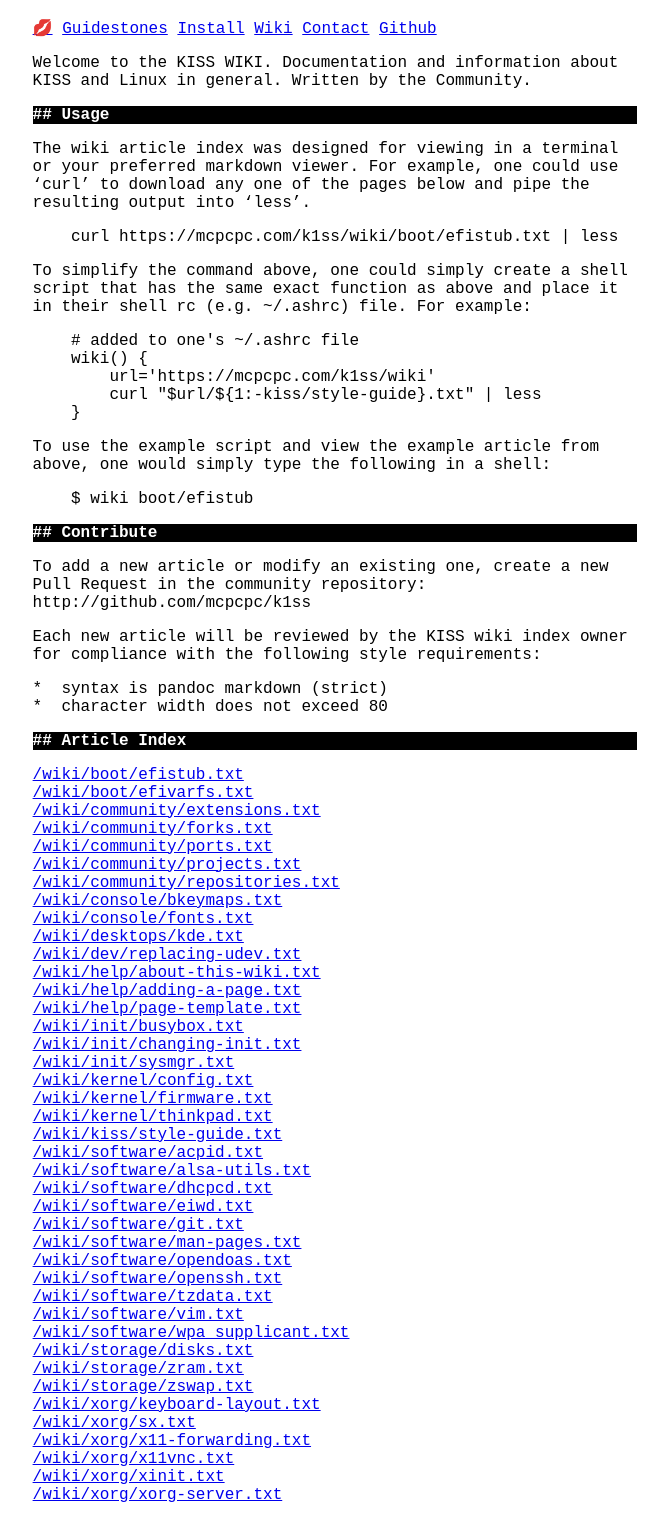
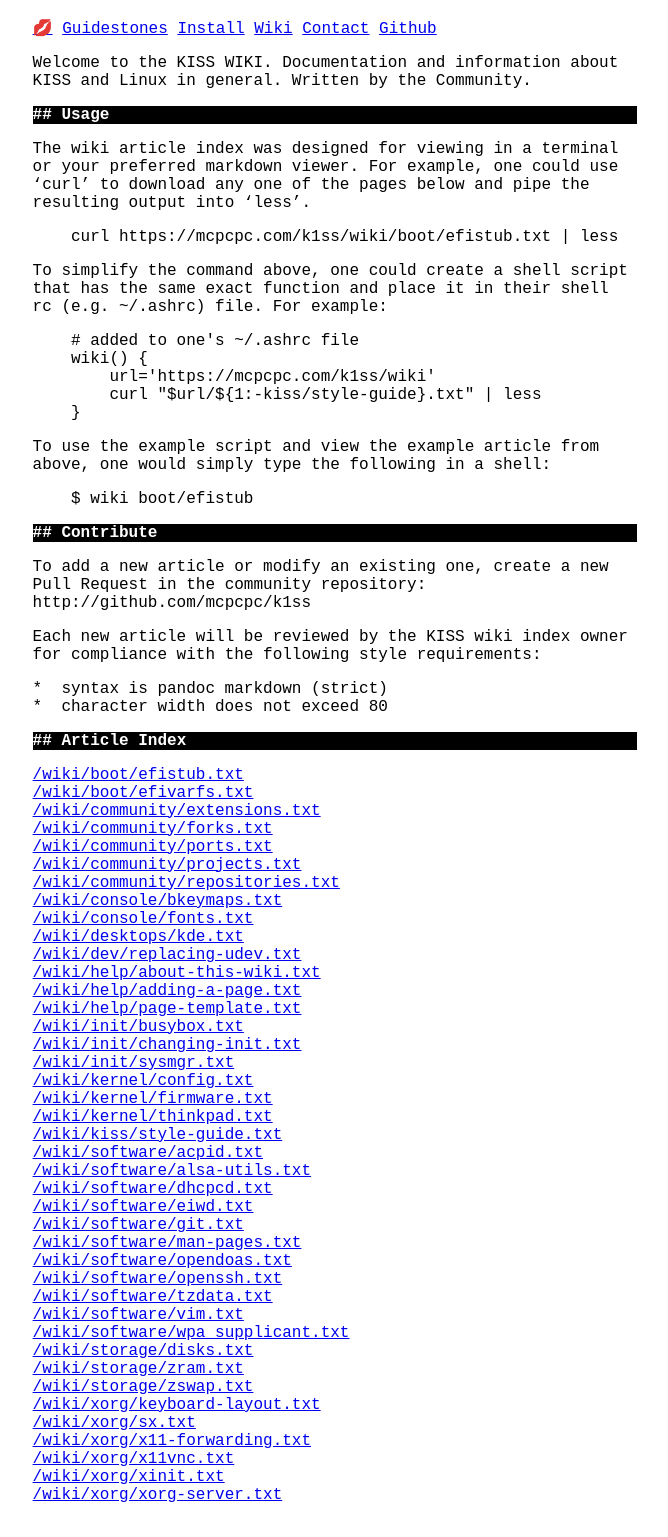
Before and after one commit to mcpcpc/k1ss, a Jekyll site: the page built from wiki.md, in a window 1280 px wide. Shown: the whole page, without its empty margins (305-973 px from the left). Built offline with Jekyll 4.4.1, drawn with Linux system fonts in a browser that asks for light colours.

Commit message:
Update wiki.md

```diff
--- a/wiki.md
+++ b/wiki.md
@@ -13,8 +13,8 @@ pages below and pipe the resulting output into 'less'.
 
     curl https://mcpcpc.com/k1ss/wiki/boot/efistub.txt | less
 
-To simplify the command above, one could simply create a shell script that has
-the same exact function as above and place it in their shell rc (e.g. ~/.ashrc)
+To simplify the command above, one could create a shell script that has
+the same exact function and place it in their shell rc (e.g. ~/.ashrc)
 file. For example:
 
     # added to one's ~/.ashrc file
```
